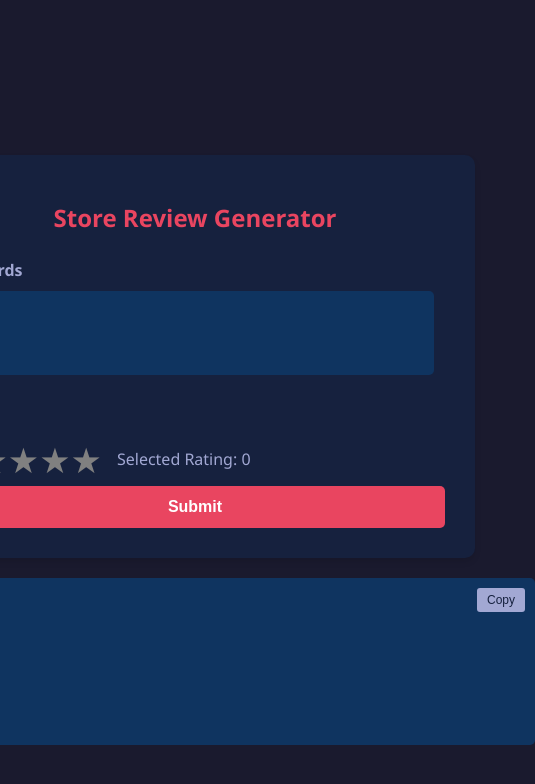
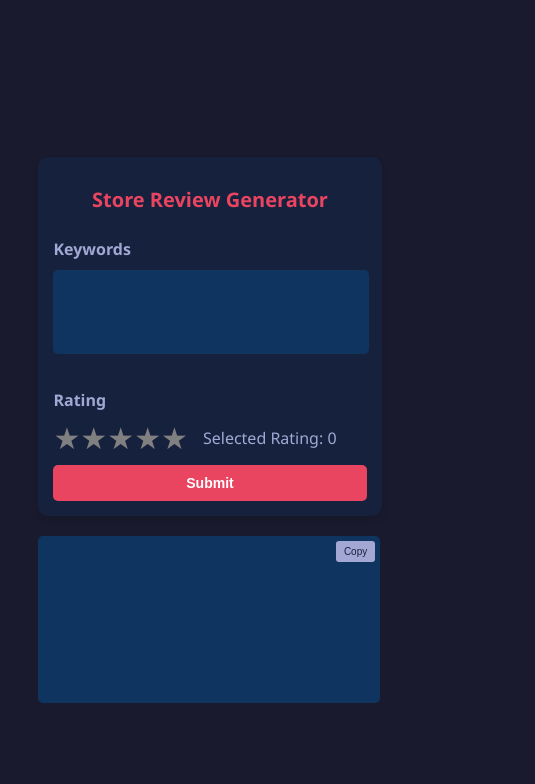
Before and after one commit to stablelane/store-review-generator, a React (Vite) app: page / in a window 390 px wide. Shown: the top 784 px of the page, 535 px wide, since content can reach past the window. Built offline with nearby package versions, Linux system fonts and the light colour scheme.

Commit message:
add breakpoint for mobile devices

```diff
--- a/src/index.css
+++ b/src/index.css
@@ -5,8 +5,9 @@ body {
     align-items: center;
     min-height: 100vh;
     background-color: #1a1a2e;
-    padding: 20px;
+    padding: 0 20px;
     font-family: "Segoe UI",sans-serif;
+    box-sizing: border-box;
   }
 
   .review-form {
@@ -104,3 +105,49 @@ body {
     cursor: pointer;
     font-size: 12px;
   }
+  /* Mobile Breakpoint */
+@media (max-width: 768px) {
+    /* Make review form full width on small screens */
+    .review-form {
+      width: 100%;
+      max-width: 350px;
+      padding: 15px;
+    }
+
+    /* Adjust the font size for form title */
+    .form-title {
+      font-size: 20px;
+    }
+
+    /* Adjust the textarea size */
+    textarea {
+      width: 93%;
+      font-size: 16px;
+    }
+
+    /* Adjust the rating star size */
+    .star {
+      font-size: 30px;
+    }
+
+    /* Ensure review output is responsive */
+    .review-output {
+      width: 90%;
+      min-width: 90%;
+      max-width: 350px;
+    }
+
+    /* Adjust button size */
+    .submit-button {
+      font-size: 14px;
+      padding: 10px;
+    }
+
+    /* Adjust the copy button size and position */
+    .copy-button {
+      padding: 5px 8px;
+      font-size: 10px;
+      top: 5px;
+      right: 5px;
+    }
+  }
--- a/vite.config.js
+++ b/vite.config.js
@@ -1,7 +1,18 @@
-import { defineConfig } from 'vite'
-import react from '@vitejs/plugin-react-swc'
+// import { defineConfig } from 'vite'
+// import react from '@vitejs/plugin-react-swc'
+
+// // https://vite.dev/config/
+// export default defineConfig({
+//   plugins: [react()],
+// })
+import { defineConfig } from 'vite';
+import react from '@vitejs/plugin-react-swc';
 
 // https://vite.dev/config/
 export default defineConfig({
   plugins: [react()],
-})
+  server: {
+    host: '0.0.0.0', // This allows access from other devices on the same network
+    port: 5173, // This is the default port, but you can change it if needed
+  },
+});
```
